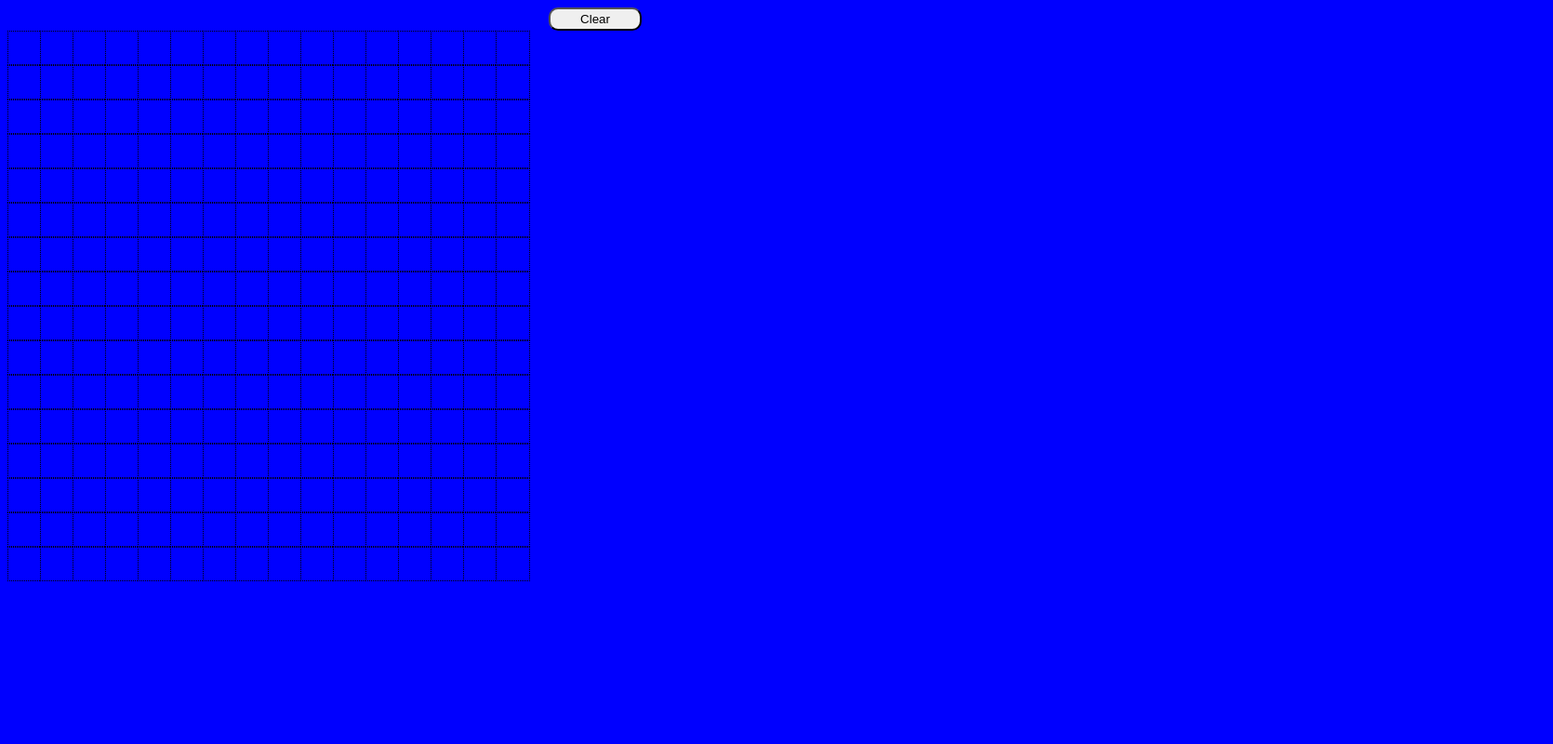
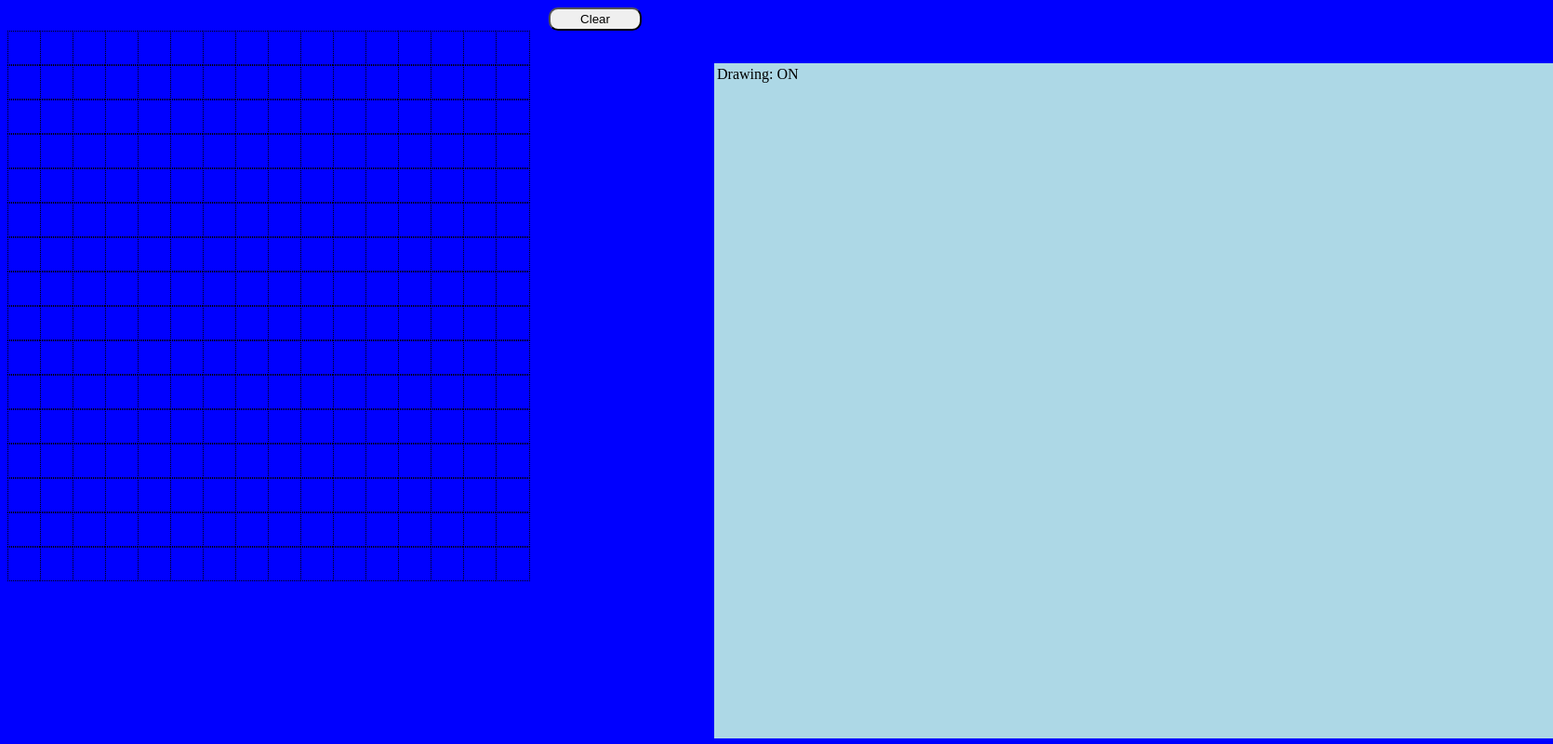
Before and after one commit to 25garcial/etch-a-sketch, a plain HTML site: page index.html in a window 1280 px wide. Shown: the whole page at 93% size, 1670 px wide, since content can reach past the window. Drawn offline with Linux system fonts and the light colour scheme.

Commit message:
Update index.html

```diff
--- a/index.html
+++ b/index.html
@@ -12,6 +12,9 @@ Clear
     <div class="container">
 
     </div>
+    <div class="options">
+    <a class="isDrawing">Drawing: ON</a>
+    </div>
 </body>
 <script rel="javascript" src="script.js"></script>
 
```
